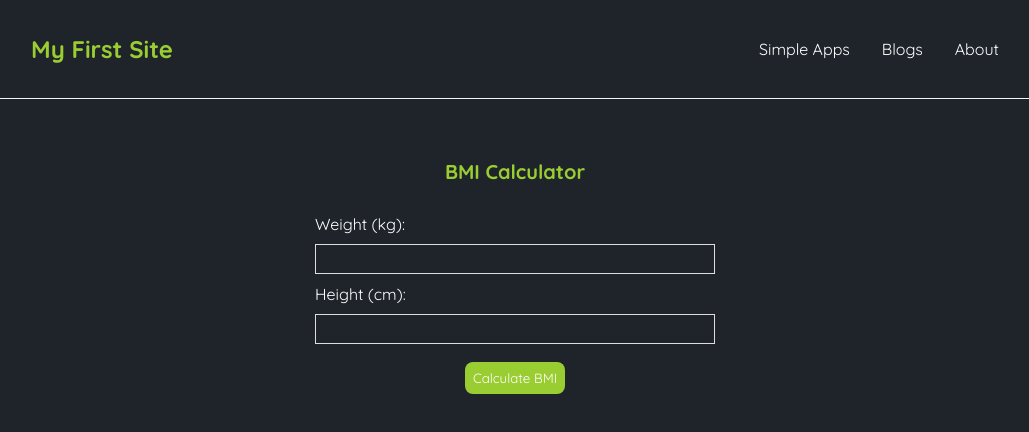
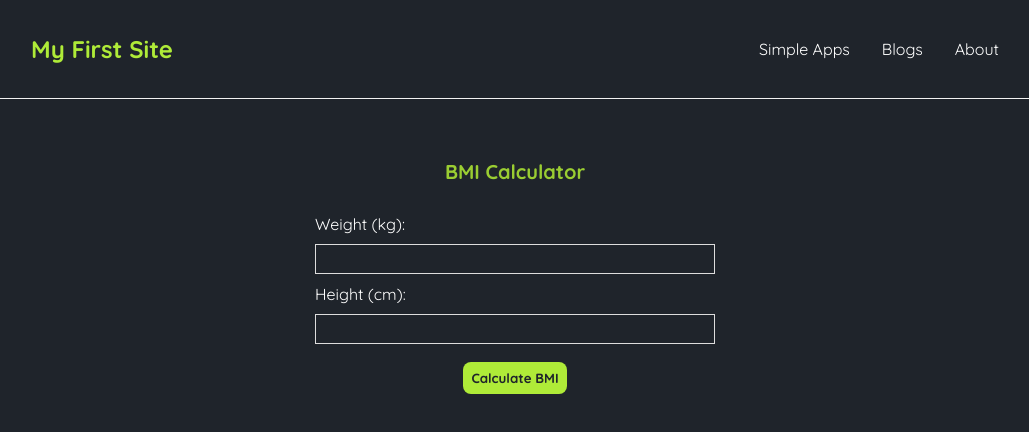
Before and after one commit to mpinmpin/My-First-Site-With-React, a React (Create React App) app: page /bmicalculator in a window 1280 px wide. Shown: the top 432 px of the page, without its empty margins (125-1154 px from the left). Built offline with nearby package versions, Linux system fonts and the light colour scheme.

Commit message:
this is the 7th branch

```diff
--- a/src/Navbar.js
+++ b/src/Navbar.js
@@ -1,5 +1,4 @@
 import { Link } from 'react-router-dom';
-import ThemeToggle from './ThemeToggle';
 
 const Navbar = () => {
     return (
@@ -8,12 +7,9 @@ const Navbar = () => {
                 <Link to="/"><h1>My First Site</h1></Link>
             </div>
             <div className="links">
-                {/* <div>
-                    <ThemeToggle />
-                </div> */}
                 <div className="dropdown">
-                    <button class="dropbtn">Simple Apps
-                        <i class="fa fa-caret-down"></i>
+                    <button className="dropbtn">Simple Apps
+                        <i className="fa fa-caret-down"></i>
                     </button>
                     <div className="dropdown-content">
                         <Link to="/bmicalculator">BMI Calculator</Link>
@@ -21,15 +17,17 @@ const Navbar = () => {
                     </div>
                 </div>
                 <div className="dropdown">
-                    <button class="dropbtn">Blogs
-                        <i class="fa fa-caret-down"></i>
+                    <button className="dropbtn">Blogs
+                        <i className="fa fa-caret-down"></i>
                     </button>
                     <div className="dropdown-content">
                         <Link to="/blogspage">Blogs Page</Link>
                         <Link to="/create">Create New Blog</Link>
                     </div>
                 </div>
-                <Link to="/about">About</Link>
+                <div className="dropdown">
+                    <Link to="/about">About</Link>
+                </div>
             </div>
         </nav>
      );
--- a/src/ThemeToggle.js
+++ /dev/null
@@ -1,18 +0,0 @@
-import { useState } from "react";
-
-const ThemeToggle = () => {
-    const [isDarkMode, setDarkMode] = useState(false);
-
-    const toggleTheme = () => {
-        setDarkMode(!isDarkMode);
-    };
-
-    return (
-        <div>
-            <button className="button-global" onClick={toggleTheme}>Toggle Theme</button>
-            {isDarkMode ? <div className="dark-mode">Dark Mode</div> : <div>Light Mode</div>}
-        </div>
-     );
-}
-
-export default ThemeToggle;
--- a/src/index.css
+++ b/src/index.css
@@ -1,6 +1,11 @@
 @import url('https://fonts.googleapis.com/css2?family=Quicksand:wght@300;400;500;600;700&display=swap');
 
-
+:root {
+  --limegreen: rgb(175, 235, 56);
+  --darklimegreen: rgb(127, 175, 31);
+  --white: #ffffff;
+  --black: rgb(31, 36, 43);
+}
 
 /* base styles */
 * {
@@ -9,22 +14,11 @@
   color: rgb(255, 255, 255);
   background-color: rgb(31, 36, 43);
 }
-:root {
-  --bg-color: #ffffff; /* Light mode background color */
-  --text-color: rgb(31, 36, 43);; /* Light mode text color */
-}
 
-.dark-mode {
-  --bg-color: rgb(31, 36, 43);; /* Dark mode background color */
-  --text-color: #ffffff; /* Dark mode text color */
-}
-body {
-  background-color: var(--bg-color);
-  color: var(--text-color);
-}
 .button-global {
-  background: #9ACD32;
-  color: #fff;
+  background: var(--limegreen);
+  color: var(--black);
+  font-weight: bold;
   border: 0;
   padding: 8px;
   border-radius: 8px;
@@ -33,10 +27,11 @@ body {
   margin-bottom: 8px;
 }
 .button-global:hover {
-  background:rgb(127, 175, 31);
+  background:var(--darklimegreen);
+  color: var(--white);
 }
 .button-global:active {
-  background:rgb(175, 235, 56);
+  background:var(--limegreen);
 }
 .navbar {
   padding: 20px;
@@ -48,10 +43,10 @@ body {
   border-bottom: 1px solid #f2f2f2;
 }
 .navbar .page-title h1 {
-  color: #9ACD32;
+  color: var(--limegreen);
 }
 .navbar .page-title h1:hover {
-  color: rgb(127, 175, 31);
+  color: var(--darklimegreen);
 }
 .navbar .links {
   margin-left: auto;
@@ -64,7 +59,7 @@ body {
   /* THE PROBLEM SOLVER OF SHIFTING MENUS*/
 }
 .navbar a:hover {
-  color: #9ACD32;
+  color: var(--limegreen);
 }
 .content {
   max-width: 1000px;
```
